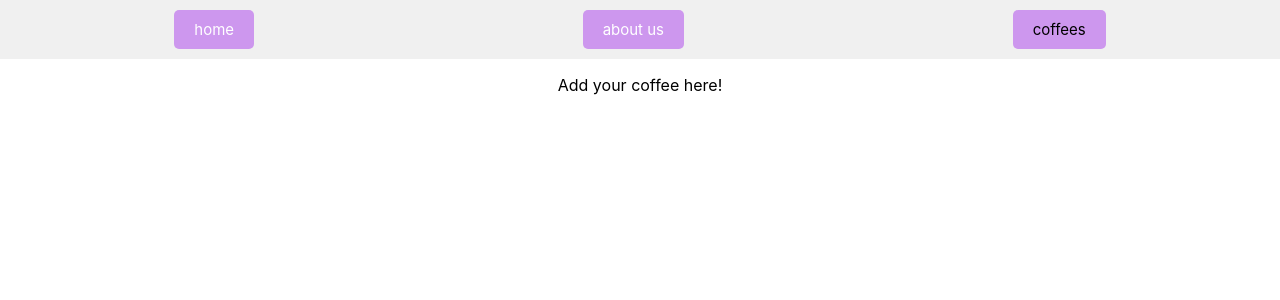
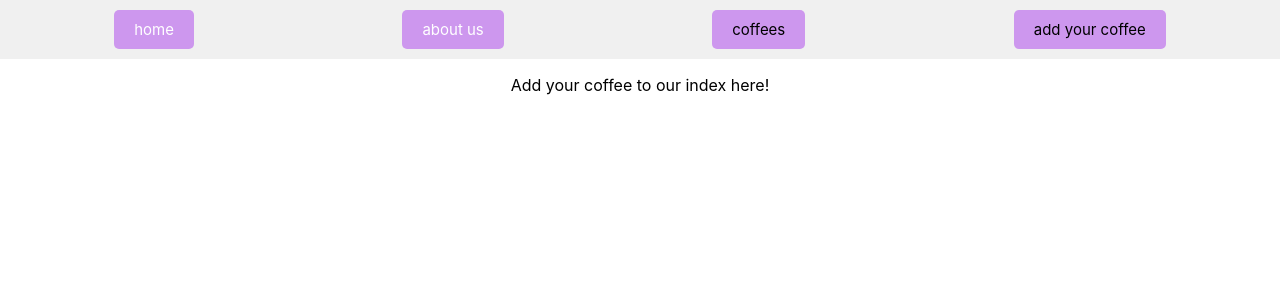
Before and after one commit to tessmueske/final-project, a React (Create React App) app: page /coffees/new in a window 1280 px wide. Shown: the top 300 px of the page. Built offline with nearby package versions, Linux system fonts and the light colour scheme.

Commit message:
added link

```diff
--- a/src/NavBar.js
+++ b/src/NavBar.js
@@ -9,6 +9,7 @@ function NavBar() {
     <NavLink to="/home" className="nav-link" >home</NavLink>
     <NavLink to="/about" className="nav-link" >about us</NavLink>
     <NavLink to="/coffees" className="nav-link" >coffees</NavLink>
+    <NavLink to="/coffees/new" className="nav-link" >add your coffee</NavLink>
     </nav>
   );
 };
--- a/src/NewCoffee.js
+++ b/src/NewCoffee.js
@@ -3,7 +3,7 @@ import React from "react";
 function NewCoffee() {
     return (
         <div>
-            <p>Add your coffee here!</p>
+            <p>Add your coffee to our index here!</p>
         </div>
     );
 }
```
